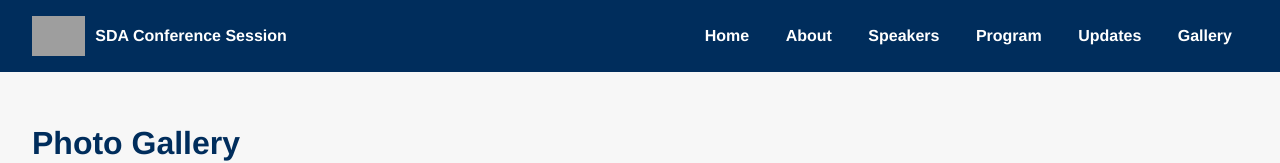
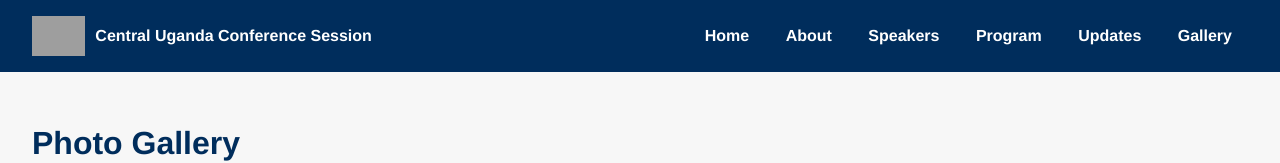
Before and after one commit to cuc-adventist/conference-session-site, a plain HTML site: page gallery.html in a window 1280 px wide. Shown: the top 163 px of the page. Drawn offline with Linux system fonts and the light colour scheme; no server answers; grey boxes are pictures that could not be loaded.

Commit message:
Update conference title in gallery.html

```diff
--- a/gallery.html
+++ b/gallery.html
@@ -2,7 +2,7 @@
 <header>
   <div style="display:flex;align-items:center;gap:10px;">
     <img src="https://www.adventist.org/wp-content/themes/Adventist.org-2023/assets/logo.svg" height="40">
-    <strong>SDA Conference Session</strong>
+    <strong>Central Uganda Conference Session</strong>
   </div>
   <nav>
     <a href="index.html">Home</a>
```
